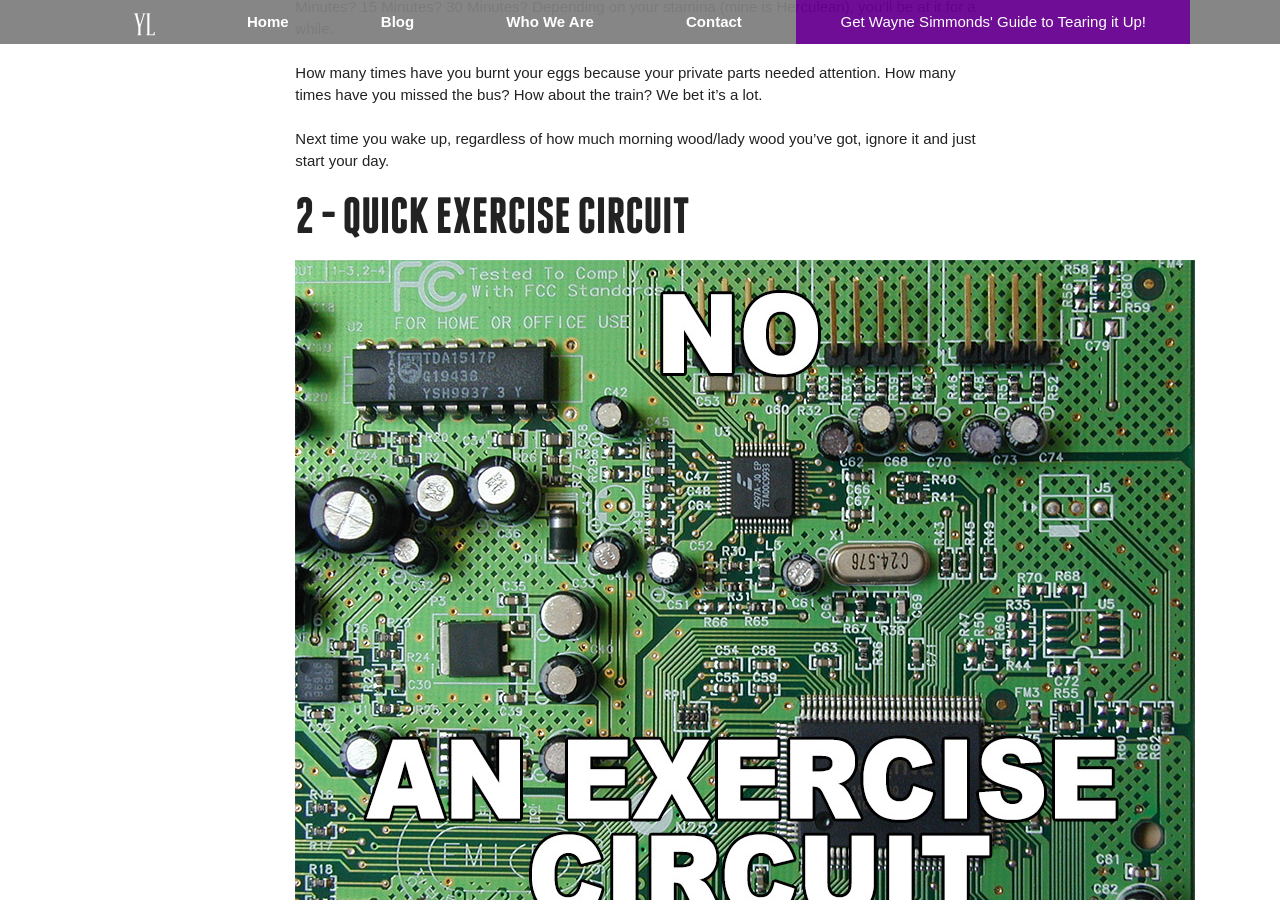
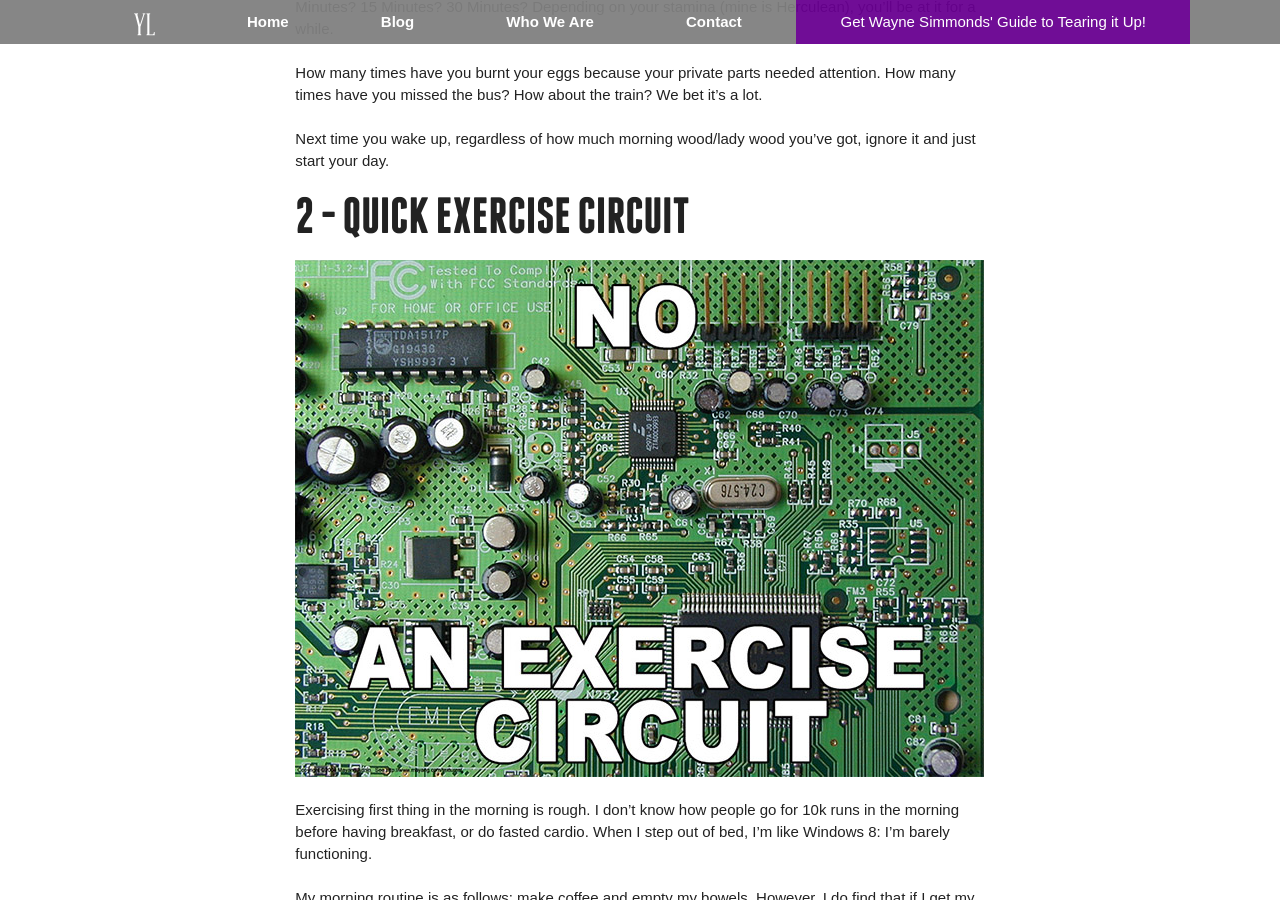
Before and after one commit to yourlegacy/yourlegacy, a Jekyll site: the page built from _posts/2014-03-27-how-to-really-have-a-productive-day.md, in a window 1280 px wide and 900 px high, scrolled down 1828 px. Built offline with Jekyll 4.4.1, drawn with Linux system fonts in a browser that asks for light colours; nearby versions of some CDN libraries; some web fonts are replaced; comment, search, counter and statistics services are not loaded.

Commit message:
Updated 2014-03-27-how-to-really-have-a-productive-day.md

```diff
--- a/_posts/2014-03-27-how-to-really-have-a-productive-day.md
+++ b/_posts/2014-03-27-how-to-really-have-a-productive-day.md
@@ -25,7 +25,7 @@ Next time you wake up, regardless of how much morning wood/lady wood you’ve go
 
 ## 2 - Quick Exercise Circuit
 
-![circuit.jpg](/prose_media/circuit.jpg)
+![circuitphoto.jpg](/prose_media/circuitphoto.jpg)
 
 Exercising first thing in the morning is rough. I don’t know how people go for 10k runs in the morning before having breakfast, or do fasted cardio.  When I step out of bed, I’m like Windows 8: I’m barely functioning.
 
```
